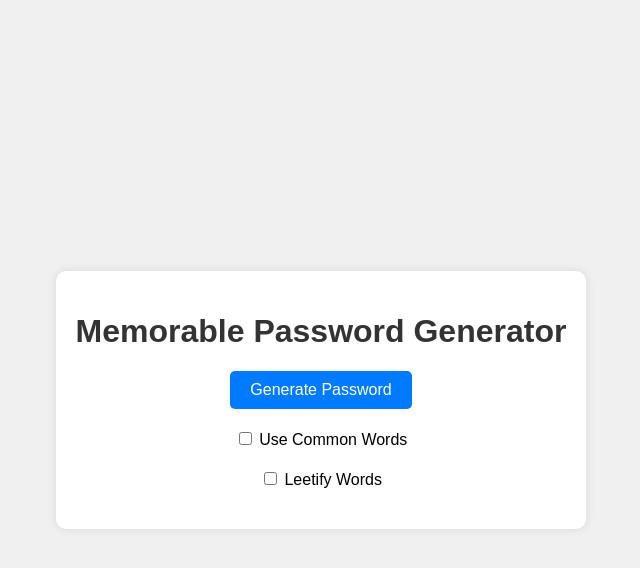
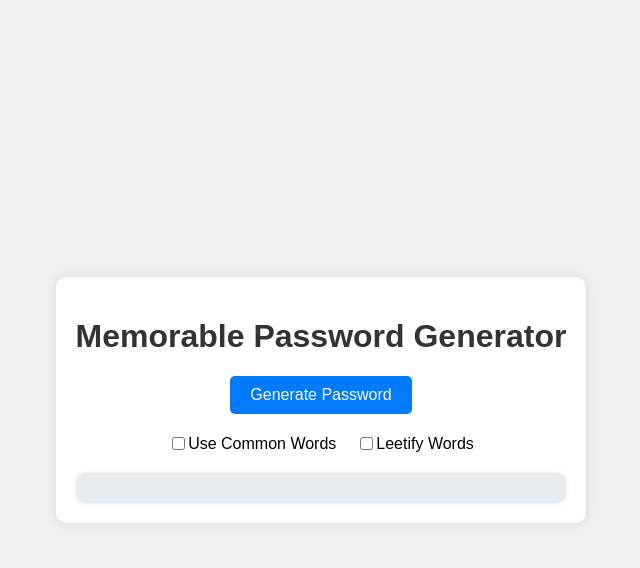
Before and after one commit to Cuzeth/memorable-password-generator, a Flask app: page / in a window 1280 px wide. Shown: the top 568 px of the page, without its empty margins (319-959 px from the left). Run offline with Flask 3, Linux system fonts and the light colour scheme.

Commit message:
Made GPT4o clean up the style
Front end is hell so I made it do the work

```diff
--- a/static/css/style.css
+++ b/static/css/style.css
@@ -28,19 +28,72 @@ button {
 	border: none;
 	border-radius: 5px;
 	cursor: pointer;
+	transition: background-color 0.3s ease;
 }
 
 button:hover {
 	background-color: #0056b3;
 }
 
+.toggles {
+	display: flex;
+	justify-content: center;
+	gap: 20px;
+	margin-top: 20px;
+}
+
+.toggle {
+	display: flex;
+	align-items: center;
+}
+
+#resultBox {
+	margin-top: 20px;
+	background-color: #e9ecef;
+	padding: 15px;
+	border-radius: 10px;
+	box-shadow: 0 0 5px rgba(0, 0, 0, 0.1);
+}
+
 #result {
-	margin-top: 20px;
 	font-size: 18px;
 	color: #333;
 	font-weight: bold;
+	margin: 0;
 }
 
-.toggle {
+.slider {
 	margin-top: 20px;
+	max-width: 300px;
+	margin-left: auto;
+	margin-right: auto;
 }
+
+input[type=range] {
+	-webkit-appearance: none;
+	width: 100%;
+	height: 8px;
+	background: #ddd;
+	border-radius: 5px;
+	outline: none;
+	transition: background 0.3s ease;
+}
+
+input[type=range]::-webkit-slider-thumb {
+	-webkit-appearance: none;
+	width: 20px;
+	height: 20px;
+	background: #007BFF;
+	border-radius: 50%;
+	cursor: pointer;
+	transition: background 0.3s ease;
+}
+
+input[type=range]::-moz-range-thumb {
+	width: 20px;
+	height: 20px;
+	background: #007BFF;
+	border-radius: 50%;
+	cursor: pointer;
+	transition: background 0.3s ease;
+}
--- a/templates/index.html
+++ b/templates/index.html
@@ -12,6 +12,7 @@
 	<div class="container">
 		<h1>Memorable Password Generator</h1>
 		<button onclick="generatePassword()">Generate Password</button>
+		<div class="toggles">
 			<div class="toggle">
 				<input type="checkbox" id="useCommon" name="useCommon">
 				<label for="useCommon">Use Common Words</label>
@@ -20,12 +21,15 @@
 				<input type="checkbox" id="leetify" name="leetify" onchange="toggleSlider(this.checked)">
 				<label for="leetify">Leetify Words</label>
 			</div>
+		</div>
 		<div class="slider" id="leetifySlider" style="display: none;">
 			<label for="leetifyProbability">Leetify Probability: <span id="sliderValue">30%</span></label>
 			<input type="range" id="leetifyProbability" name="leetifyProbability" min="0" max="100" value="30"
 				oninput="updateSliderValue(this.value)">
 		</div>
+		<div id="resultBox">
 			<p id="result"></p>
+		</div>
 	</div>
 	<script src="{{ url_for('static', filename='js/script.js') }}"></script>
 </body>
```
Lines whose indentation alone changed are shown as unchanged.
